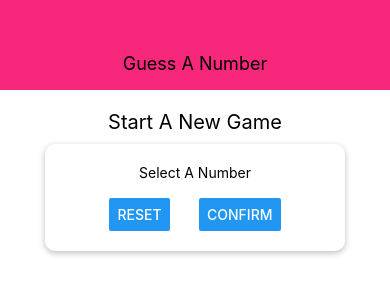
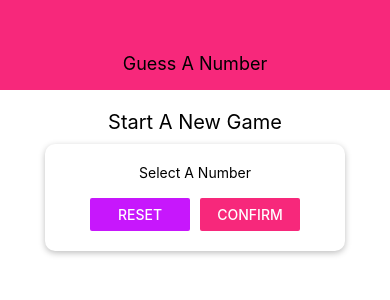
Before and after one commit to sajeebmahamed/guess-a-num-react-native, a React Native app: screen / in a window 390 px wide. Shown: the top 300 px of the page. Built offline with nearby package versions, Linux system fonts and the light colour scheme.

Commit message:
color theming with const

```diff
--- a/components/Header.js
+++ b/components/Header.js
@@ -1,5 +1,6 @@
 import React from 'react';
 import { StyleSheet, Text, View } from 'react-native';
+import colors from '../constants/colors';
 
 const Header = ({ title }) => (
     <View style={styles.header}>
@@ -12,7 +13,7 @@ const styles = StyleSheet.create({
         width: '100%',
         height: 90,
         paddingTop: 36,
-        backgroundColor: '#f7287b',
+        backgroundColor: colors.primary,
         alignItems: 'center',
         justifyContent: 'center',
     },
--- /dev/null
+++ b/constants/colors.js
@@ -0,0 +1,4 @@
+export default {
+    primary: '#f7287b',
+    accent: '#c717fc',
+};
--- a/screens/StartGameScreen.js
+++ b/screens/StartGameScreen.js
@@ -1,5 +1,6 @@
 import React from 'react';
 import { Button, StyleSheet, Text, TextInput, View } from 'react-native';
+import colors from '../constants/colors';
 
 const StartGameScreen = () => (
     <View style={styles.screen}>
@@ -8,8 +9,12 @@ const StartGameScreen = () => (
             <Text> Select A Number </Text>
             <TextInput />
             <View style={styles.buttonContainer}>
-                <Button title="Reset" />
-                <Button title="Confirm" />
+                <View style={styles.button}>
+                    <Button style={styles.button} title="Reset" color={colors.accent} />
+                </View>
+                <View style={styles.button}>
+                    <Button style={styles.button} title="Confirm" color={colors.primary} />
+                </View>
             </View>
         </View>
     </View>
@@ -47,6 +52,9 @@ const styles = StyleSheet.create({
         justifyContent: 'space-evenly',
         paddingHorizontal: 15,
     },
+    button: {
+        width: 100,
+    },
 });
 
 export default StartGameScreen;
```
Also changed, not shown: components/Card.js (added, +29 -0 lines).
